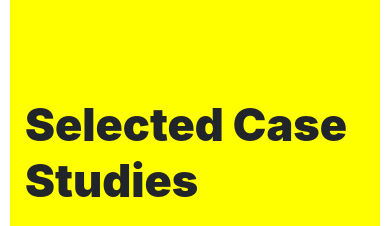
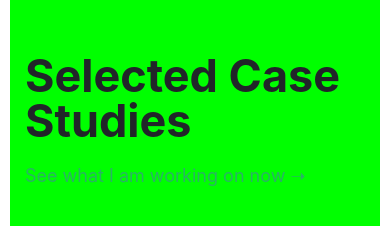
Before and after one commit to kablemo/leafsupply, a website: page index.html in a window 390 px wide. Shown: the part 1128-1354 px from the top of the page. Drawn offline with nearby package versions, Linux system fonts and the light colour scheme.

Commit message:
Add files via upload

```diff
--- a/styles.css
+++ b/styles.css
@@ -248,12 +248,16 @@ i:hover {
 
 	main {
 		margin: 0px 10px;
-		background-color: yellow;
+		background-color: lime;
 	}
 
-		h2 {
-		font-weight: 900;
-		line-height: 1.25em;
+	h1 {
+		line-height: 1em;
+	}
+
+	h2 {
+		font-weight: 700;
+		line-height: 1em;
 	}
 
 	#navbar {
@@ -268,7 +272,7 @@ i:hover {
 	}
 
 	.navbar-toggler {
-	margin-left: 0px;
+	margin-left: -100px;
 	}
 
 	.custom-control {
@@ -334,13 +338,13 @@ i:hover {
 
 	main {
 		margin: 0px 10px;
-				background-color: yellow;
+				background-color: lime;
 
 	}
 
 	h2 {
-		font-weight: 900;
-		line-height: 1.25em;
+		font-weight: 700;
+		line-height: 1em;
 	}
 
 		#navbar {
@@ -355,7 +359,7 @@ i:hover {
 	}
 
 	.navbar-toggler {
-	margin-left: 0px;
+	margin-left: -100px;
 	}
 
 	.custom-control {
```
